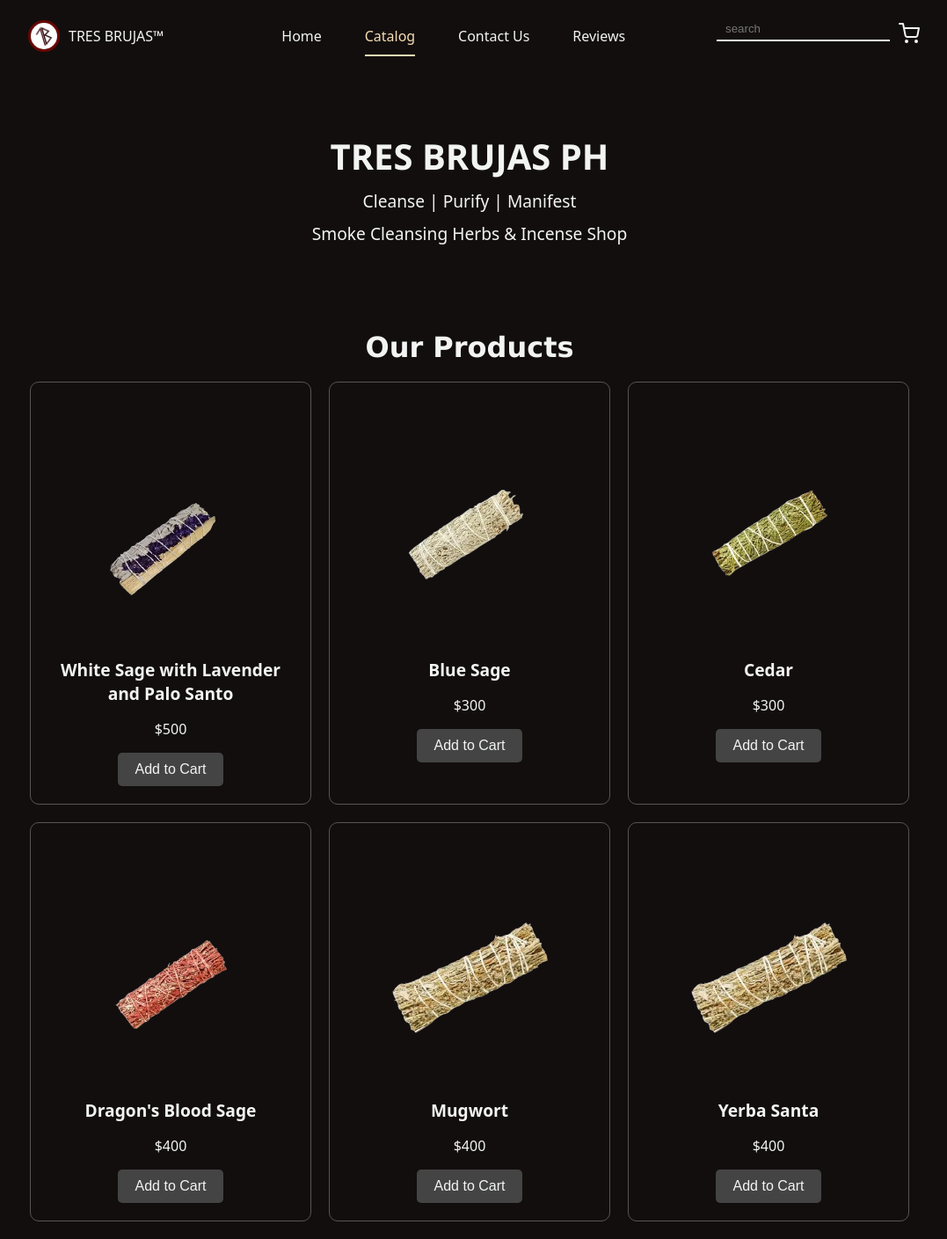
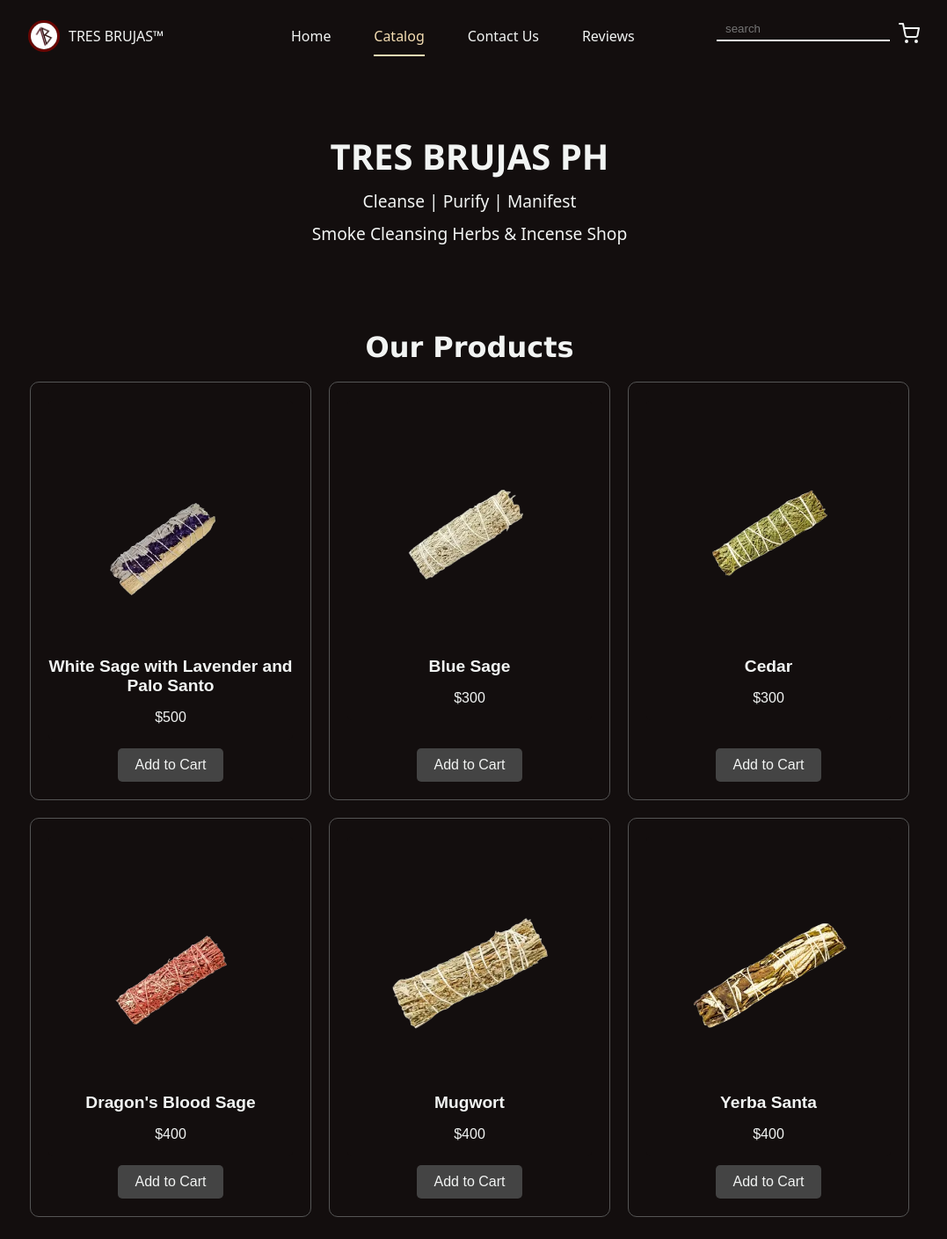
Before and after one commit to Julio-DelRosario/TresBrujas-Website, a PHP site: page /catalog.html in a window 1280 px wide. Shown: the whole page at 88% size, without its empty margins (106-1183 px from the left). After the commit the page ends 1384 px from the top, so only its background shows below. Run offline with PHP 8.4, Linux system fonts and the light colour scheme.

Commit message:
added view products and enhanced the catalog design

```diff
--- a/catalog.html
+++ b/catalog.html
@@ -47,40 +47,52 @@
         <h2>Our Products</h2>
         <div class="product-grid">
             <div class="product">
+                <button class="view-product" id="view-button" onclick="viewProduct()">
                     <img src="images/products/Whitesage_LV_PS.webp" alt="White Sage with Lavender and Palo Santo">
                     <h3>White Sage with Lavender and Palo Santo</h3>
                     <p>$500</p>
-                <button>Add to Cart</button>
+                </button>
+                <button class="add-to-cart" onclick="addProduct()">Add to Cart</button>
             </div>
             <div class="product">
+                <button class="view-product" id="view-button" onclick="viewProduct()">
                     <img src="images/products/Blue_Sage.webp" alt="Blue Sage">
                     <h3>Blue Sage</h3>
                     <p>$300</p>
-                <button>Add to Cart</button>
+                </button>
+                <button class="add-to-cart" onclick="addProduct()">Add to Cart</button>
             </div>
             <div class="product">
+                <button class="view-product" id="view-button" onclick="viewProduct()">
                     <img src="images/products/Cedar.webp" alt="Cedar">
                     <h3>Cedar</h3>
                     <p>$300</p>
-                <button>Add to Cart</button>
+                </button>
+                <button class="add-to-cart" onclick="addProduct()">Add to Cart</button>
             </div>
             <div class="product">
+                <button class="view-product" id="view-button" onclick="viewProduct()">
                     <img src="images/products/Dragons_Blood.webp" alt="Dragon's Blood Sage">
                     <h3>Dragon's Blood Sage</h3>
                     <p>$400</p>
-                <button>Add to Cart</button>
+                </button>
+                <button class="add-to-cart" onclick="addProduct()">Add to Cart</button>
             </div>
             <div class="product">
+                <button class="view-product" id="view-button" onclick="viewProduct()">
                     <img src="images/products/Mugwort.webp" alt="Mugwort">
                     <h3>Mugwort</h3>
                     <p>$400</p>
-                <button>Add to Cart</button>
+                </button>
+                <button class="add-to-cart" onclick="addProduct()">Add to Cart</button>
             </div>
             <div class="product">
-                <img src="images/products/Mugwort.webp" alt="Yerba Santa">
+                <button class="view-product" id="view-button" onclick="viewProduct()">
+                    <img src="images/products/Yerba_Santa.webp" alt="Yerba Santa">
                     <h3>Yerba Santa</h3>
                     <p>$400</p>
-                <button>Add to Cart</button>
+                </button>
+                <button class="add-to-cart" onclick="addProduct()">Add to Cart</button>
             </div>
         </div>
     </section>
--- a/css/catalog.css
+++ b/css/catalog.css
@@ -50,6 +50,10 @@
 }
 
 .product {
+    display: flex;
+    flex-direction: column;
+    justify-content: space-between;
+    align-items: center;
     background-color: #130E0E;
     border: 1px solid #555;
     border-radius: 10px;
@@ -73,7 +77,6 @@
     font-size: 1rem;
     color: #f2f4f3;
 }
-
 .product button {
     padding: 10px 20px;
     background-color: #444;
@@ -82,8 +85,19 @@
     border-radius: 5px;
     cursor: pointer;
     font-size: 1rem;
+    transition: transform 0.3s ease;
 }
+#view-button {
+    background-color: #130E0E;
+    margin-bottom: 10px;
+    padding: 0;
+}
+.product button:hover {
+    background-color: #A0522D;
+}
+#view-button:hover{
+    transform: scale(1.05);
+    transform-origin: center;
+    box-shadow: 0 0 10px rgba(0, 0, 0, 0.2);
 
-.product button:hover {
-    background-color: #555;
 }
--- a/css/navbar.css
+++ b/css/navbar.css
@@ -29,7 +29,6 @@
     display: flex;
     align-items: center;
     padding: 0 10%;
-
 }
 .nav-brand-logo{
     align-items: center;
@@ -46,7 +45,7 @@
     display: flex;
     justify-content: center;
     flex-grow: 1;
-    padding-left:30px;
+    margin-left: 4%;
 }
 .nav-links{
     display: flex;
```
Also changed, not shown: catalog/whitesage-LV-PS.php (added, +38 -0 lines), cart.php (added), catalog/blue-sage.php (added), catalog/cedar.php (added), catalog/dragons-blood.php (added), catalog/mugwort.php (added), catalog/yerba-santa.php (added). Lines whose indentation alone changed are shown as unchanged.
